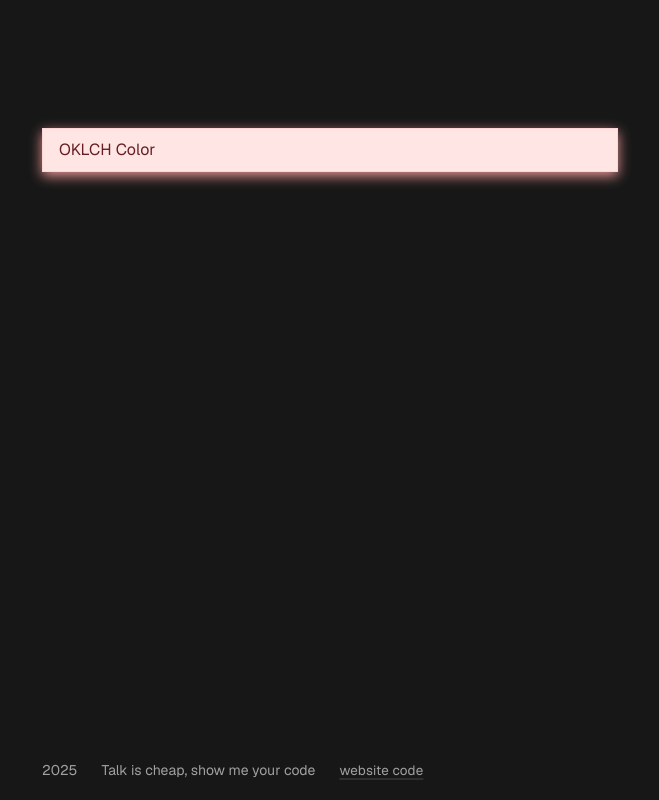
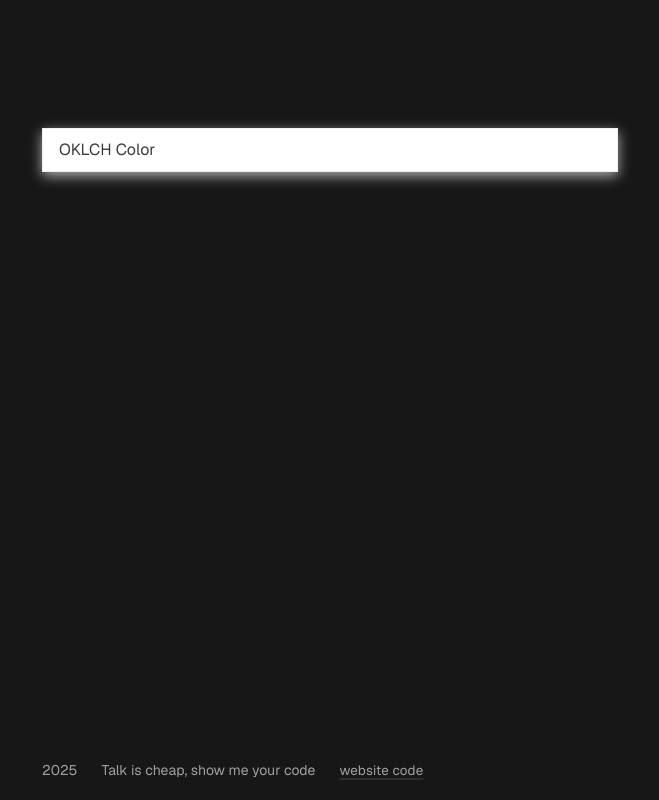
Before and after one commit to fedorivanenko/fedor-ivanenko-personal-website, a Next.js app: page /play/oklch-border in a window 1280 px wide. Shown: the whole page, without its empty margins (310-969 px from the left). Built offline with nearby package versions, Linux system fonts and the light colour scheme.

Commit message:
fix keyframes

```diff
--- a/app/play/oklch-border/border.module.css
+++ b/app/play/oklch-border/border.module.css
@@ -16,17 +16,9 @@
   initial-value: 0;
 }
 
-
-:root {
-  --l-shift-base: -0.07;
-  --c-shift-base:  0;
-  --h-shift-base:  120;
-}
-
-
 @keyframes forward {
   0% {
-    --h-anim: 0;
+    --h-anim: var(--h-shift-base);
     --l-anim: 0;
     --c-anim: 0;
   }
@@ -44,7 +36,7 @@
     --c-anim: var(--c-shift-base);
   }
   99% {
-    --h-anim: 0;
+    --h-anim: var(--h-shift-base);
     --l-anim: 0;
     --c-anim: 0;
   }
@@ -57,25 +49,30 @@
 
 
 .oklch {
+  --l-shift-base: -0.07;
+  --c-shift-base:  0.16;
+  --h-shift-base:  68;
+
   --border-l-base: 0.95;
-  --border-c-base: 0.1;
-  --border-h-base: 20;
+  --border-c-base: 0;
+  --border-h-base: 0;
 
   --text-l-base: 0.35;
-  --text-c-base: 0.1;
-  --text-h-base: 20;
+  --text-c-base: 0;
+  --text-h-base: 0;
 
   --shadow-l-base: 0.75;
-  --shadow-c-base: 0.1;
-  --shadow-h-base: 20;
+  --shadow-c-base: 0;
+  --shadow-h-base: 0;
 
   --bg-l-base: 1;
-  --bg-c-base: 0.1;
-  --bg-h-base: 20;
+  --bg-c-base: 0;
+  --bg-h-base: 0;
 
   --l-anim: 0;
   --c-anim: 0;
   --h-anim: 0;
+  --t-anim: 0;
 
   --border-color: oklch(
     calc(var(--border-l-base) + var(--l-anim))
```
